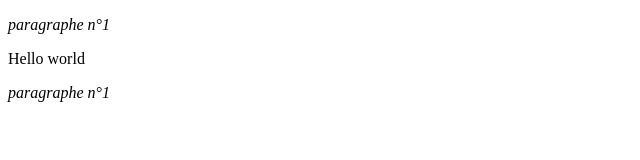
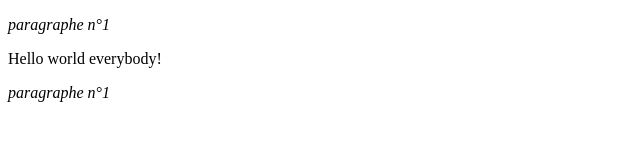
Before and after one commit to kadilou/notreProjet, a plain HTML site: page index.html in a window 1280 px wide. Shown: the full height of the page, 0-640 px from the left. Drawn offline with Linux system fonts and the light colour scheme.

```diff
--- a/index.html
+++ b/index.html
@@ -6,7 +6,7 @@
     </head>
     <body>
 <p><i>paragraphe n°1</i></p>
-<p> Hello world </p>
+<p> Hello world everybody! </p>
 <p><i>paragraphe n°1</i></p>
 <!-- the content goes here -->
     </body>
```
Also changed, not shown: planning.txt.
